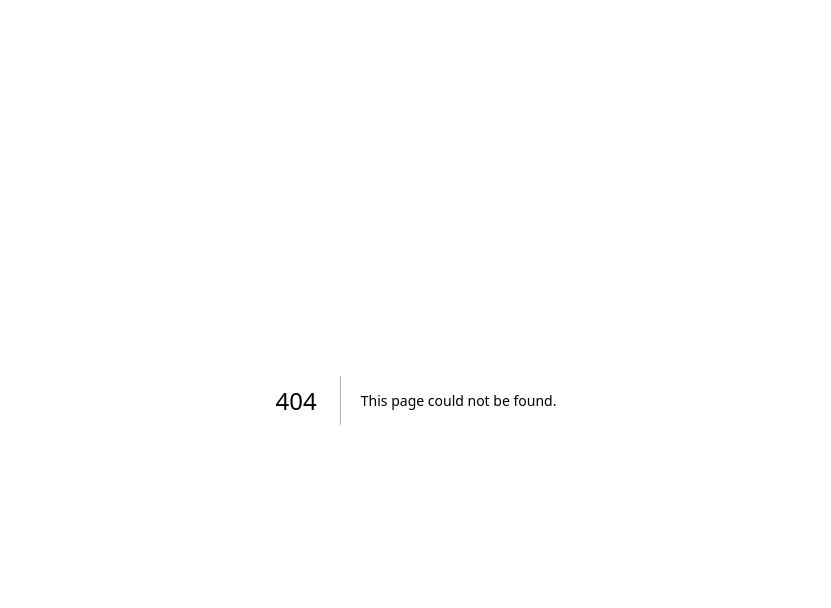
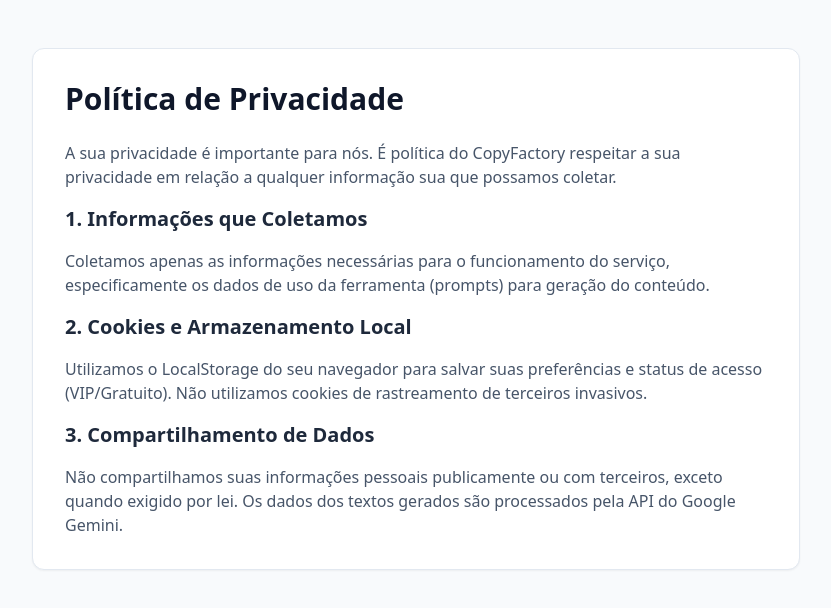
Before and after one commit to nkd-ofc0/copy_fabric, a Next.js app: page /privacidade in a window 1280 px wide. Before the commit this address had no page. Shown: the top 608 px of the page, without its empty margins (224-1055 px from the left). Built offline with nearby package versions, Linux system fonts and the light colour scheme.

Commit message:
Create page.tsx

```diff
--- /dev/null
+++ b/src/app/privacidade/page.tsx
@@ -0,0 +1,21 @@
+export default function PrivacyPage() {
+  return (
+    <div className="min-h-screen bg-slate-50 py-12 px-4 sm:px-6 lg:px-8">
+      <div className="max-w-3xl mx-auto bg-white p-8 rounded-xl shadow-sm border border-slate-200">
+        <h1 className="text-3xl font-bold text-slate-900 mb-6">Política de Privacidade</h1>
+        <div className="prose prose-slate text-slate-600 space-y-4">
+          <p>A sua privacidade é importante para nós. É política do CopyFactory respeitar a sua privacidade em relação a qualquer informação sua que possamos coletar.</p>
+
+          <h2 className="text-xl font-semibold text-slate-800 mt-4">1. Informações que Coletamos</h2>
+          <p>Coletamos apenas as informações necessárias para o funcionamento do serviço, especificamente os dados de uso da ferramenta (prompts) para geração do conteúdo.</p>
+
+          <h2 className="text-xl font-semibold text-slate-800 mt-4">2. Cookies e Armazenamento Local</h2>
+          <p>Utilizamos o LocalStorage do seu navegador para salvar suas preferências e status de acesso (VIP/Gratuito). Não utilizamos cookies de rastreamento de terceiros invasivos.</p>
+
+          <h2 className="text-xl font-semibold text-slate-800 mt-4">3. Compartilhamento de Dados</h2>
+          <p>Não compartilhamos suas informações pessoais publicamente ou com terceiros, exceto quando exigido por lei. Os dados dos textos gerados são processados pela API do Google Gemini.</p>
+        </div>
+      </div>
+    </div>
+  );
+}
```
